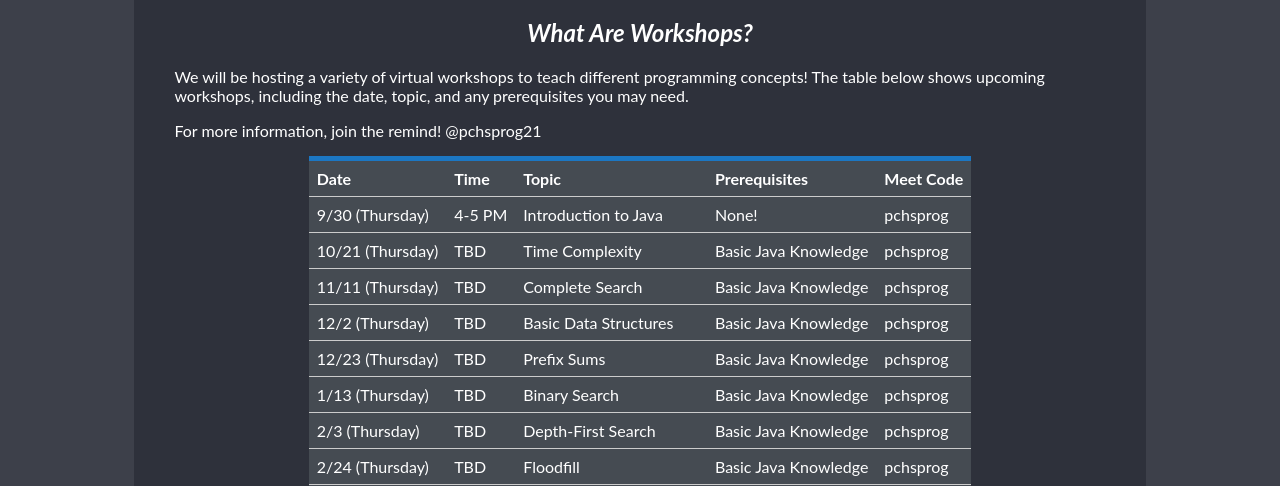
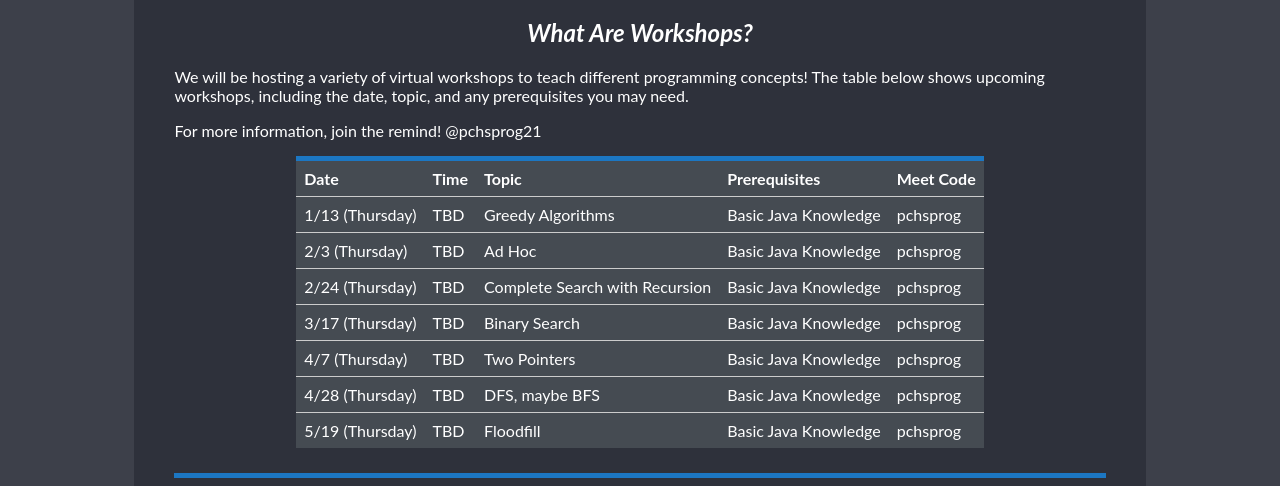
Before and after one commit to PCHS-Programming-Club/pchs-programming-club.github.io, a plain HTML site: page pcprog/workshops.html in a window 1280 px wide. Shown: the part 314-800 px from the top of the page. Drawn offline with Linux system fonts and the light colour scheme.

Commit message:
competition/workshop things

```diff
--- a/pcprog/workshops.html
+++ b/pcprog/workshops.html
@@ -56,86 +56,51 @@
             <th>Meet Code</th>
           </tr>
           <tr>
-            <td>9/30 (Thursday)</td>
-            <td>4-5 PM</td>
-            <td>Introduction to Java</td>
-            <td>None!</td>
-            <td>pchsprog</td>
-          </tr>
-          <tr>
-            <td>10/21 (Thursday)</td>
+            <td>1/13 (Thursday)</td>
             <td>TBD</td>
-            <td>Time Complexity</td>
+            <td>Greedy Algorithms</td>
             <td>Basic Java Knowledge</td>
             <td>pchsprog</td>
           </tr>
           <tr>
-            <td>11/11 (Thursday)</td>
+            <td>2/3 (Thursday)</td>
             <td>TBD</td>
-            <td>Complete Search</td>
+            <td>Ad Hoc</td>
             <td>Basic Java Knowledge</td>
             <td>pchsprog</td>
           </tr>
           <tr>
-            <td>12/2 (Thursday)</td>
+            <td>2/24 (Thursday)</td>
             <td>TBD</td>
-            <td>Basic Data Structures</td>
+            <td>Complete Search with Recursion</td>
             <td>Basic Java Knowledge</td>
             <td>pchsprog</td>
           </tr>
           <tr>
-            <td>12/23 (Thursday)</td>
-            <td>TBD</td>
-            <td>Prefix Sums</td>
-            <td>Basic Java Knowledge</td>
-            <td>pchsprog</td>
-          </tr>
-          <tr>
-            <td>1/13 (Thursday)</td>
+            <td>3/17 (Thursday)</td>
             <td>TBD</td>
             <td>Binary Search</td>
             <td>Basic Java Knowledge</td>
             <td>pchsprog</td>
           </tr>
           <tr>
-            <td>2/3 (Thursday)</td>
-            <td>TBD</td>
-            <td>Depth-First Search</td>
-            <td>Basic Java Knowledge</td>
-            <td>pchsprog</td>
-          </tr>
-          <tr>
-            <td>2/24 (Thursday)</td>
-            <td>TBD</td>
-            <td>Floodfill</td>
-            <td>Basic Java Knowledge</td>
-            <td>pchsprog</td>
-          </tr>
-          <tr>
-            <td>3/17 (Thursday)</td>
-            <td>TBD</td>
-            <td>Shortest Path</td>
-            <td>Basic Java Knowledge</td>
-            <td>pchsprog</td>
-          </tr>
-          <tr>
             <td>4/7 (Thursday)</td>
             <td>TBD</td>
-            <td>Minimum Spanning Trees</td>
+            <td>Two Pointers</td>
             <td>Basic Java Knowledge</td>
             <td>pchsprog</td>
           </tr>
           <tr>
             <td>4/28 (Thursday)</td>
             <td>TBD</td>
-            <td>Binary Indexed Trees</td>
+            <td>DFS, maybe BFS</td>
             <td>Basic Java Knowledge</td>
             <td>pchsprog</td>
           </tr>
           <tr>
             <td>5/19 (Thursday)</td>
             <td>TBD</td>
-            <td>Dynamic Programming</td>
+            <td>Floodfill</td>
             <td>Basic Java Knowledge</td>
             <td>pchsprog</td>
           </tr>
```
Also changed, not shown: pcprog/comps.html (+0 -30 lines).
